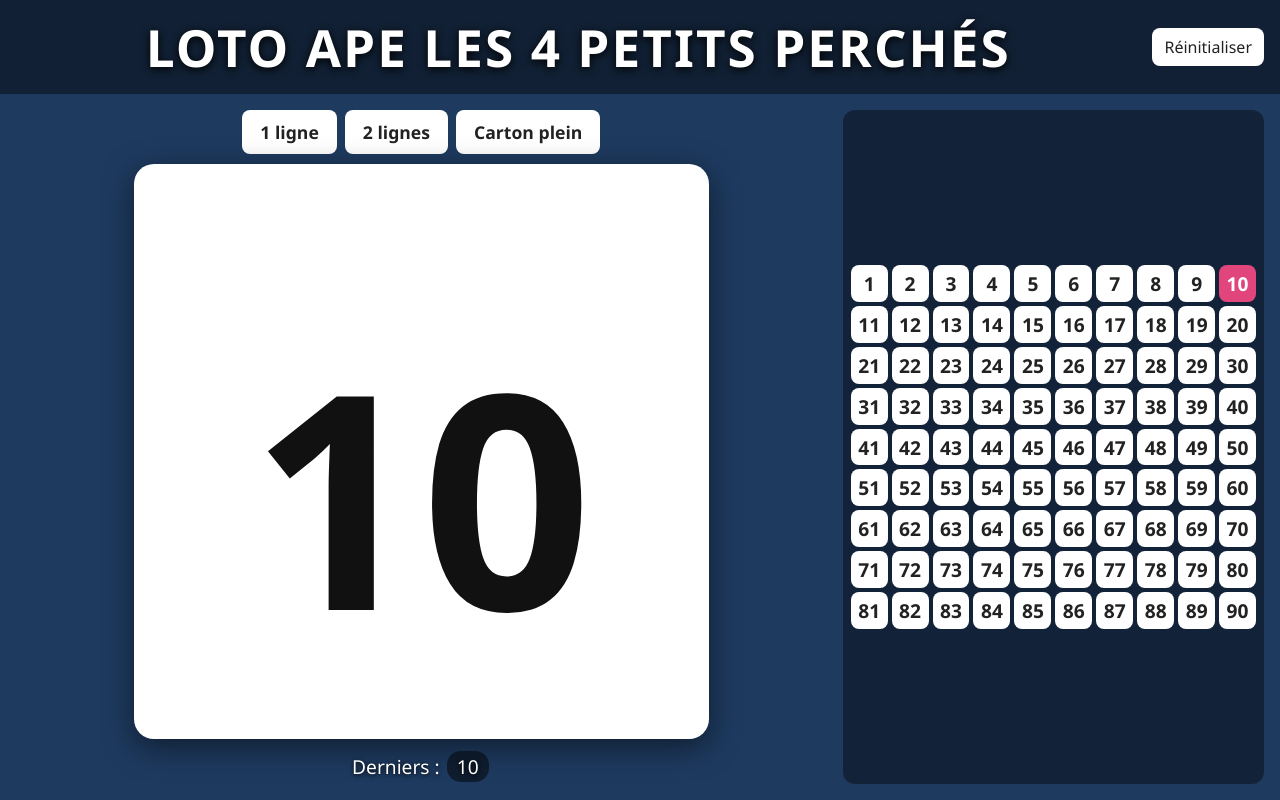
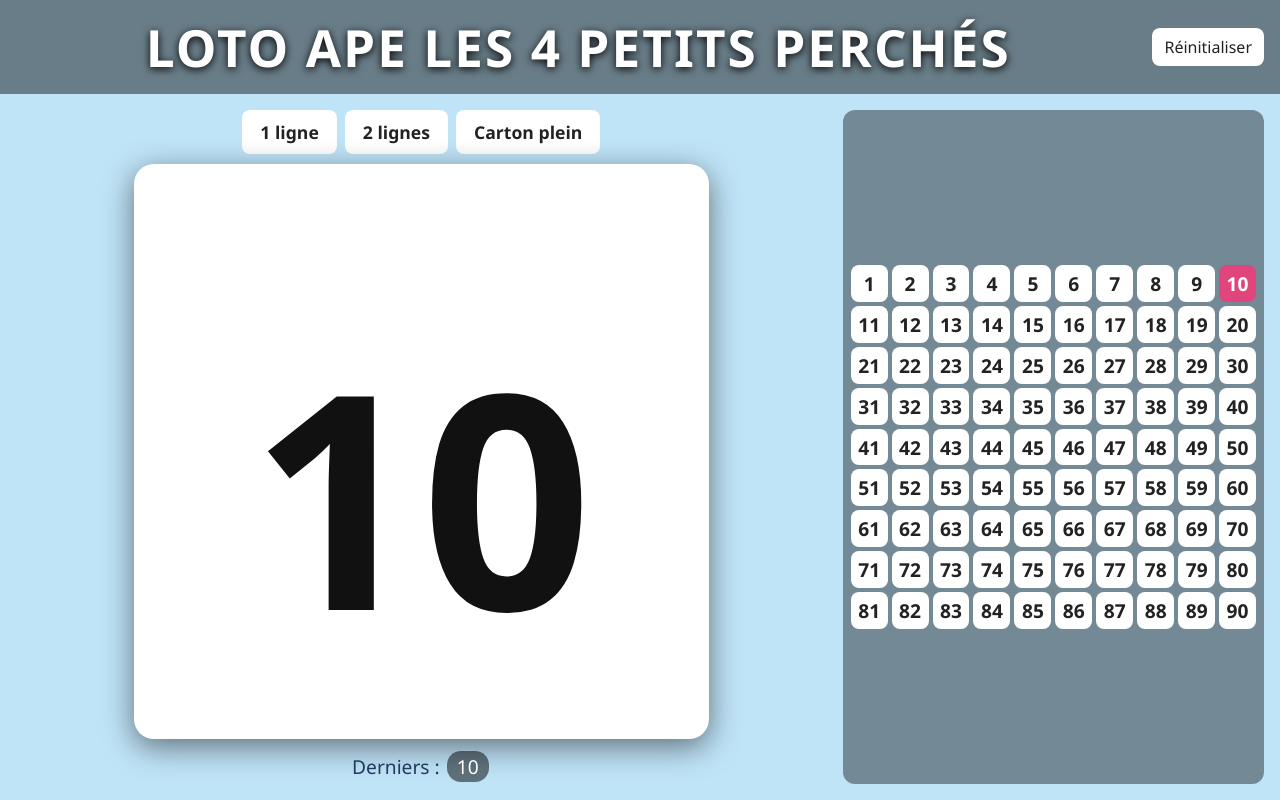
Before and after one commit to zantec28-svg/loto, a plain HTML site: page index.html in a window 1280 px wide. Both pictures are taken after a click on the button "10". Drawn offline with Linux system fonts and the light colour scheme.

Commit message:
Change body background color to light blue

```diff
--- a/style.css
+++ b/style.css
@@ -1,7 +1,7 @@
 :root{box-sizing:border-box;padding-top:env(safe-area-inset-top,0px);padding-bottom:env(safe-area-inset-bottom,0px)}
 *,*:before,*:after{box-sizing:inherit}
 html,body{height:100%;margin:0}
-body{font-family:"Segoe UI",Roboto,Arial,sans-serif;background:#1e3a5f center/cover no-repeat fixed;color:#fff;display:flex;flex-direction:column;height:100%}
+body{font-family:"Segoe UI",Roboto,Arial,sans-serif;background:#bfe3f7;color:#fff;display:flex;flex-direction:column;height:100%}
 header{display:flex;align-items:center;gap:12px;padding:12px 16px;background:rgba(0,0,0,.45)}
 h1{flex:1;margin:0;text-align:center;font-size:clamp(1.4rem,4.5vw,3.2rem);letter-spacing:.04em;text-transform:uppercase;text-shadow:0 2px 8px #000}
 button,label.btn{font:inherit;cursor:pointer;border:0;border-radius:8px;padding:8px 12px;background:#fff;color:#222}
@@ -15,8 +15,8 @@ main{flex:1;min-height:0;display:flex;gap:16px;padding:16px}
 #phases{display:flex;gap:8px;justify-content:center;flex-wrap:wrap}
 #phases button{font-weight:700;font-size:1.1rem;padding:10px 18px}
 #phases button.on{background:#e0457b;color:#fff}
-#hist{min-height:34px;text-align:center;font-size:1.2rem;text-shadow:0 1px 4px #000}
-#hist span{display:inline-block;background:rgba(0,0,0,.5);border-radius:14px;padding:2px 10px;margin:2px}
+#hist{min-height:34px;text-align:center;font-size:1.2rem;color:#1e3a5f}
+#hist span{display:inline-block;background:rgba(0,0,0,.5);border-radius:14px;padding:2px 10px;margin:2px;color:#fff}
 #grid{flex:1;min-width:0;display:grid;grid-template-columns:repeat(10,1fr);gap:4px;align-content:center;background:rgba(0,0,0,.4);padding:8px;border-radius:12px}
 #grid button{padding:0;aspect-ratio:1;font-weight:700;font-size:clamp(.7rem,1.6vw,1.2rem);background:#fff}
 #grid button.done{background:#e0457b;color:#fff}
```
